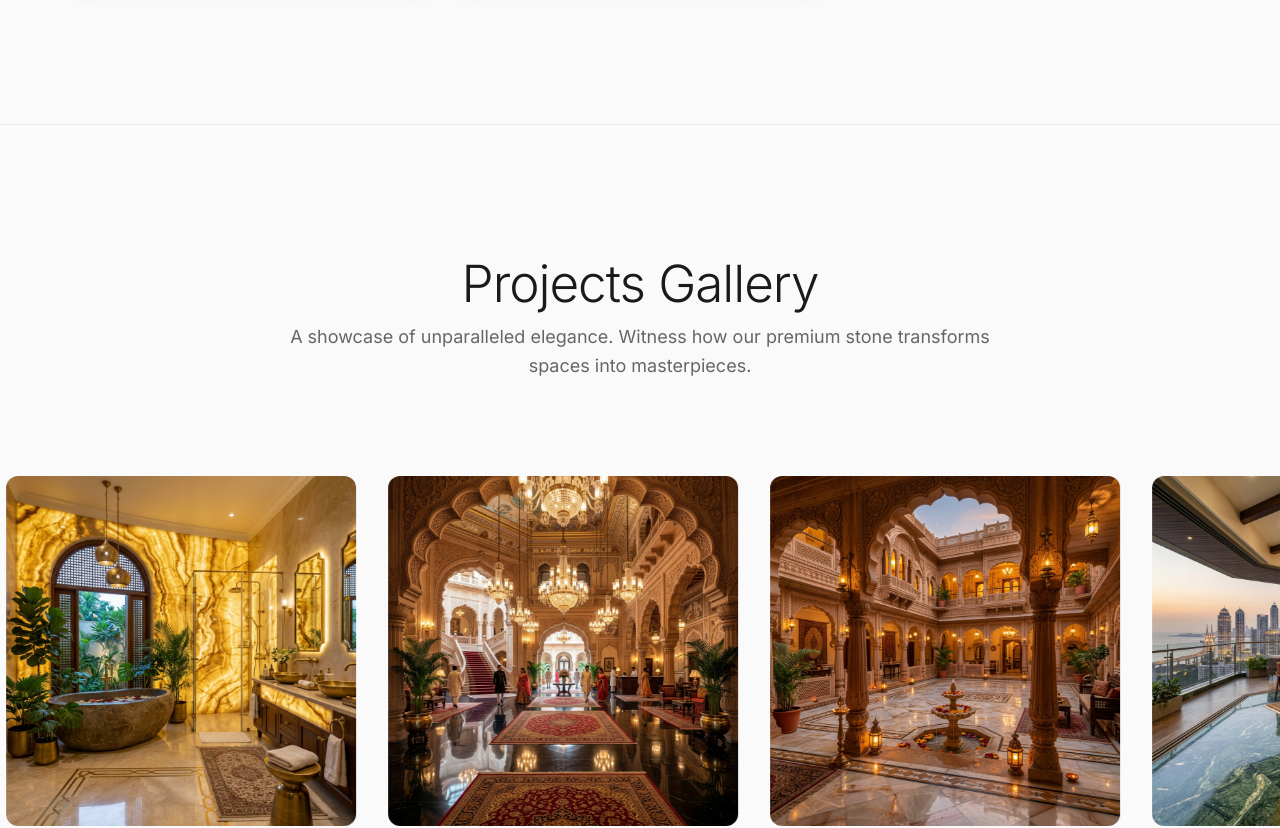
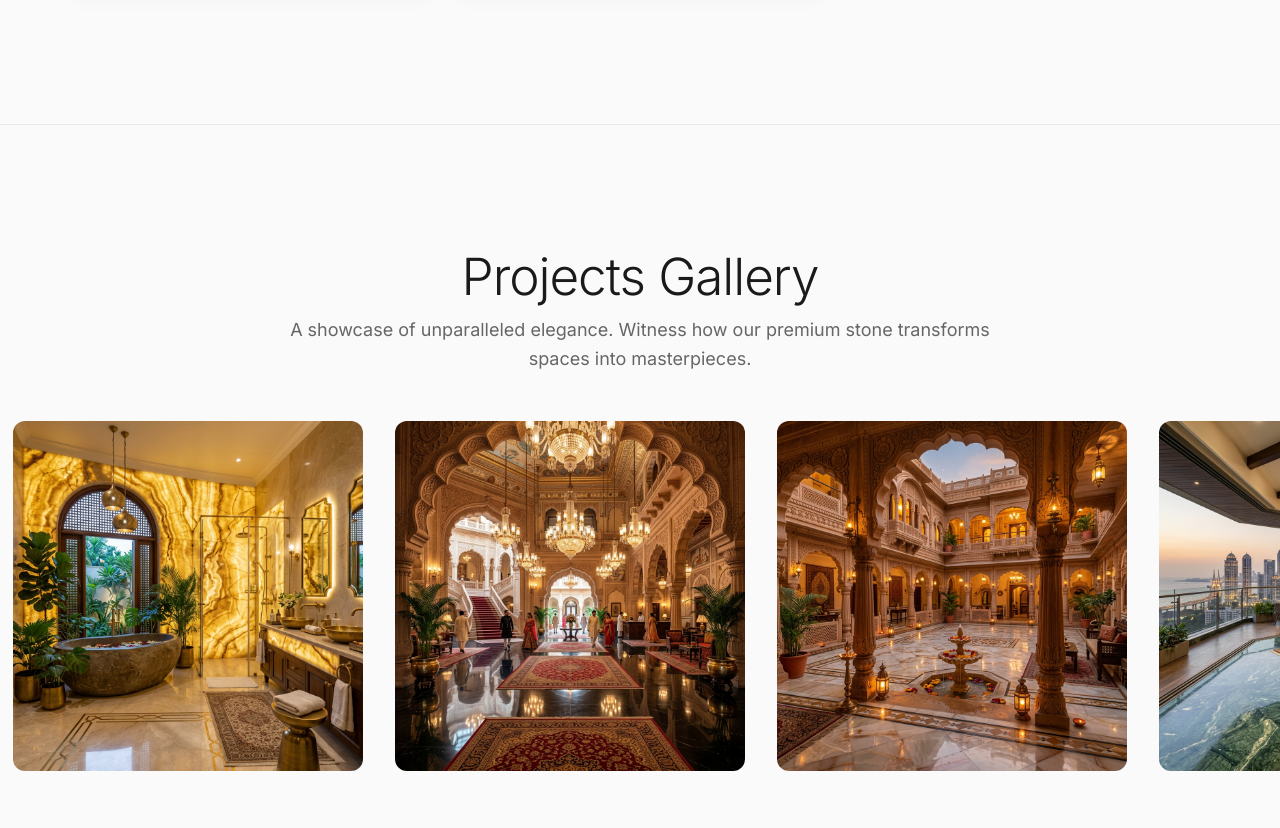
Before and after one commit to shashankmauryaa/simple-marbles, a React (Vite) app: page / in a window 1280 px wide. Shown: the part 2320-3148 px from the top of the page. Built offline with nearby package versions, Linux system fonts and the light colour scheme.

Commit message:
style: update gallery section layout and spacing for improved alignment

```diff
--- a/src/components/Gallery.css
+++ b/src/components/Gallery.css
@@ -1,12 +1,16 @@
 .gallery-section {
   background-color: var(--color-bg);
   border-top: 1px solid var(--color-border);
-  padding-bottom: var(--spacing-xxl); /* Give it some space since marquee breaks out of container */
+  min-height: 100vh;
+  display: flex;
+  flex-direction: column;
+  justify-content: center;
+  padding: var(--spacing-xl) 0;
 }
 
 .gallery-header {
   text-align: center;
-  margin-bottom: var(--spacing-xl);
+  margin-bottom: var(--spacing-md);
   max-width: 700px;
   margin-inline: auto;
 }
```
